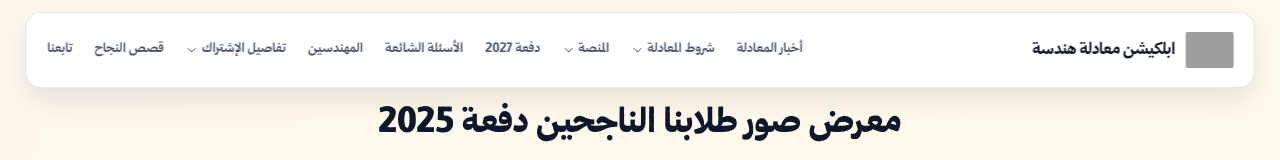
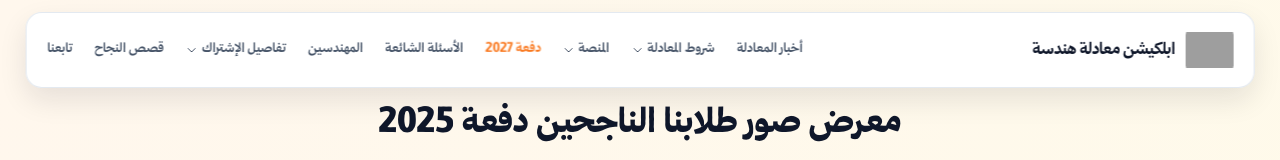
Before and after one commit to Fathallajr/AppMo3adla, an Angular app in the folder mo3adala-handasa/: page /photos-2025 in a window 1280 px wide. Shown: the top 160 px of the page. Built offline with nearby package versions, Linux system fonts and the light colour scheme; grey boxes are pictures that could not be loaded.

Commit message:
Refine 2027 navigation and footer links

```diff
--- a/mo3adala-handasa/src/app/shared/components/footer/footer.component.html
+++ b/mo3adala-handasa/src/app/shared/components/footer/footer.component.html
@@ -96,9 +96,10 @@
 						<li><a href="/" (click)="scrollToTop()" class="text-slate-300 hover:text-orange-400 transition-all duration-300 text-sm font-cairo footer-link link-hover">الرئيسية</a></li>
 						<li><a href="/faq" class="text-slate-300 hover:text-orange-400 transition-all duration-300 text-sm font-cairo footer-link link-hover">الأسئلة الشائعة</a></li>
 						<li><a href="/news/equation" class="text-slate-300 hover:text-orange-400 transition-all duration-300 text-sm font-cairo footer-link link-hover">أخبار المعادلة</a></li>
+						<li><a href="/subscription-ab-reviews" class="text-slate-300 hover:text-orange-400 transition-all duration-300 text-sm font-cairo footer-link link-hover">اشتراك هندسة</a></li>
+						<li><a href="/subscription-computers" class="text-slate-300 hover:text-orange-400 transition-all duration-300 text-sm font-cairo footer-link link-hover">اشتراك حاسبات</a></li>
+						<li><a href="/batch-2027" class="text-slate-300 hover:text-orange-400 transition-all duration-300 text-sm font-cairo footer-link link-hover">دفعة 2027</a></li>
 						<li><a href="/engineers" class="text-slate-300 hover:text-orange-400 transition-all duration-300 text-sm font-cairo footer-link link-hover">المهندسين</a></li>
-						<li><a href="/requirements" class="text-slate-300 hover:text-orange-400 transition-all duration-300 text-sm font-cairo footer-link link-hover">شروط المعادلة</a></li>
-						<li><a href="https://www.appmo3adla-follow-up.com/" target="_blank" class="text-slate-300 hover:text-orange-400 transition-all duration-300 text-sm font-cairo footer-link link-hover">سيستم المتابعة</a></li>
 						<li><a href="/success-stories" class="text-slate-300 hover:text-orange-400 transition-all duration-300 text-sm font-cairo footer-link link-hover">قصص النجاح</a></li>
 					</ul>
 				</div>
@@ -124,9 +125,10 @@
 					<li><a href="/" (click)="scrollToTop()" class="text-slate-300 hover:text-orange-400 transition-all duration-300 text-sm font-cairo footer-link link-hover">الرئيسية</a></li>
 					<li><a href="/faq" class="text-slate-300 hover:text-orange-400 transition-all duration-300 text-sm font-cairo footer-link link-hover">الأسئلة الشائعة</a></li>
 					<li><a href="/news/equation" class="text-slate-300 hover:text-orange-400 transition-all duration-300 text-sm font-cairo footer-link link-hover">أخبار المعادلة</a></li>
+					<li><a href="/subscription-ab-reviews" class="text-slate-300 hover:text-orange-400 transition-all duration-300 text-sm font-cairo footer-link link-hover">اشتراك هندسة</a></li>
+					<li><a href="/subscription-computers" class="text-slate-300 hover:text-orange-400 transition-all duration-300 text-sm font-cairo footer-link link-hover">اشتراك حاسبات</a></li>
+					<li><a href="/batch-2027" class="text-slate-300 hover:text-orange-400 transition-all duration-300 text-sm font-cairo footer-link link-hover">دفعة 2027</a></li>
 					<li><a href="/engineers" class="text-slate-300 hover:text-orange-400 transition-all duration-300 text-sm font-cairo footer-link link-hover">المهندسين</a></li>
-					<li><a href="/requirements" class="text-slate-300 hover:text-orange-400 transition-all duration-300 text-sm font-cairo footer-link link-hover">شروط المعادلة</a></li>
-					<li><a href="https://www.appmo3adla-follow-up.com/" target="_blank" class="text-slate-300 hover:text-orange-400 transition-all duration-300 text-sm font-cairo footer-link link-hover">سيستم المتابعة</a></li>
 					<li><a href="/success-stories" class="text-slate-300 hover:text-orange-400 transition-all duration-300 text-sm font-cairo footer-link link-hover">قصص النجاح</a></li>
 				</ul>
 			</div>
--- a/mo3adala-handasa/src/app/shared/components/navbar/navbar.component.css
+++ b/mo3adala-handasa/src/app/shared/components/navbar/navbar.component.css
@@ -1044,15 +1044,38 @@ nav .absolute.top-full a:hover { background: #f1f5f9 !important; color: #0f172a
 }
 
 .batch-nav-link {
-  color: #ea580c !important;
-  background: #fff7ed;
-  border: 1px solid #fed7aa;
+  color: #f97316 !important;
+  background: transparent !important;
+  border: 1px solid transparent;
+  animation: batch-nav-pulse 1.8s ease-in-out infinite;
+}
+
+@keyframes batch-nav-pulse {
+  0%, 100% { box-shadow: 0 0 0 0 rgba(249, 115, 22, 0); }
+  50% {
+    transform: scale(1.06);
+    box-shadow: 0 0 0 5px rgba(249, 115, 22, .24), 0 0 18px rgba(249, 115, 22, .25);
+  }
 }
 
 .batch-nav-link:hover,
 .batch-nav-link.active {
-  color: #c2410c !important;
-  background: #ffedd5;
+  color: #ea580c !important;
+  background: #fff7ed !important;
+}
+
+/* Keep the 2027 callout orange above the generic navbar link states. */
+.nav-main-menu > li > a.batch-nav-link,
+.nav-main-menu > li > a.batch-nav-link:hover,
+.nav-main-menu > li > a.batch-nav-link.active {
+  color: #f97316 !important;
+  background: transparent !important;
+}
+
+.nav-main-menu > li > a.batch-nav-link:hover,
+.nav-main-menu > li > a.batch-nav-link.active:hover {
+  color: #ea580c !important;
+  background: #fff7ed !important;
 }
 
 /* Keep the mobile subscription dropdown identical to the news/requirements dropdowns. */
--- a/mo3adala-handasa/src/app/shared/components/navbar/navbar.component.html
+++ b/mo3adala-handasa/src/app/shared/components/navbar/navbar.component.html
@@ -192,7 +192,8 @@
 			<a routerLink="/batch-2027"
 			   (click)="scrollToTop()"
 			   [class]="isActiveRoute('/batch-2027') ? 'batch-nav-link active' : 'batch-nav-link'"
-			   class="relative px-1.5 xl:px-2 py-1 rounded-md font-bold whitespace-nowrap batch-nav-link">
+			   class="relative px-1.5 xl:px-2 py-1 rounded-md font-bold whitespace-nowrap batch-nav-link"
+			   style="background-color: transparent !important; color: #f97316 !important;">
 				<span>دفعة 2027</span>
 			</a>
 			</li>
@@ -378,7 +379,7 @@
 			<a routerLink="/batch-2027"
 			   (click)="closeMobileMenu()"
 			   [class]="isActiveRoute('/batch-2027') ? 'mobile-nav-link active' : 'mobile-nav-link'"
-			   class="block px-4 py-3 rounded-lg text-base font-bold text-orange-600 bg-orange-50 hover:bg-orange-100 transition-all duration-300 link-hover mobile-menu-link">
+			   class="block px-4 py-3 rounded-lg text-base font-bold text-orange-600 bg-orange-50 hover:bg-orange-100 transition-all duration-300 link-hover mobile-menu-link batch-nav-link">
 				دفعة 2027 🎁
 			</a>
 		<div class="px-4 py-2 mobile-menu-group mobile-subscription-group">
```
Also changed, not shown: 3 other files (tests, documents, lock files or other folders).
